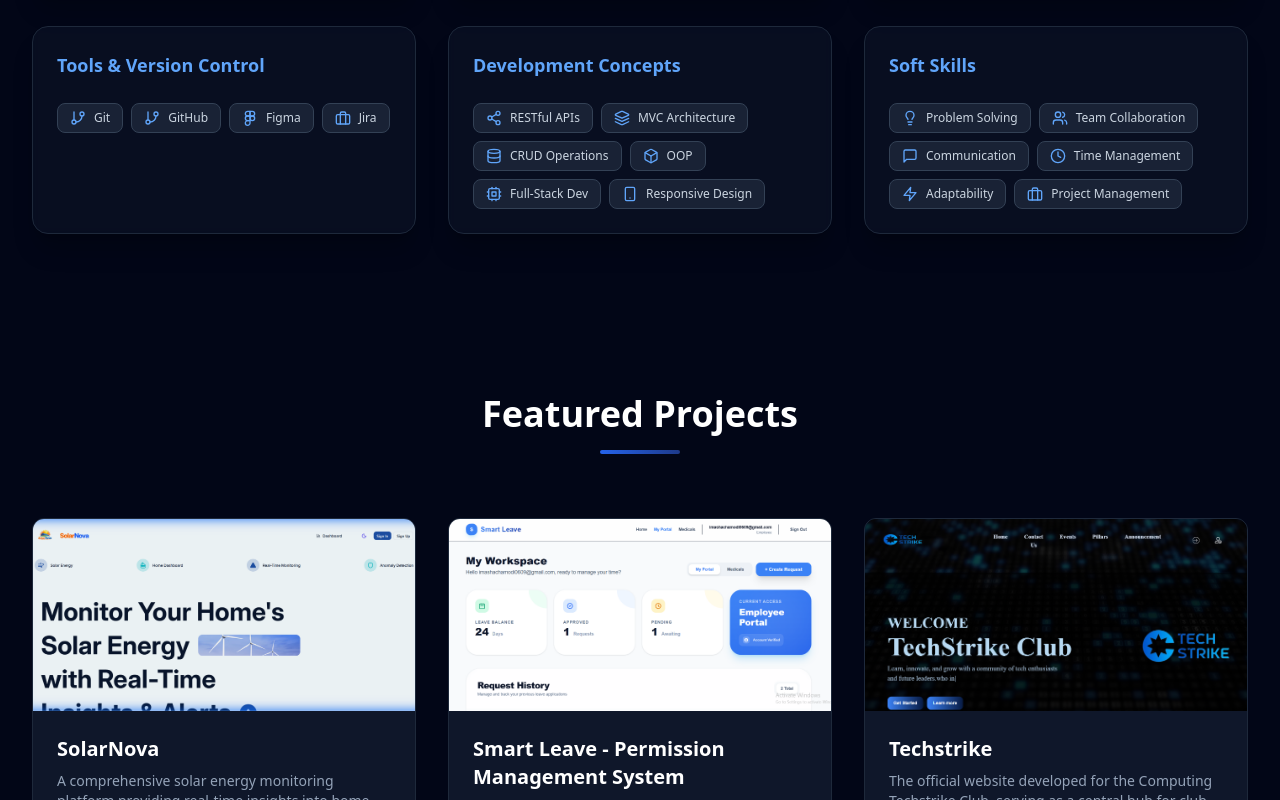
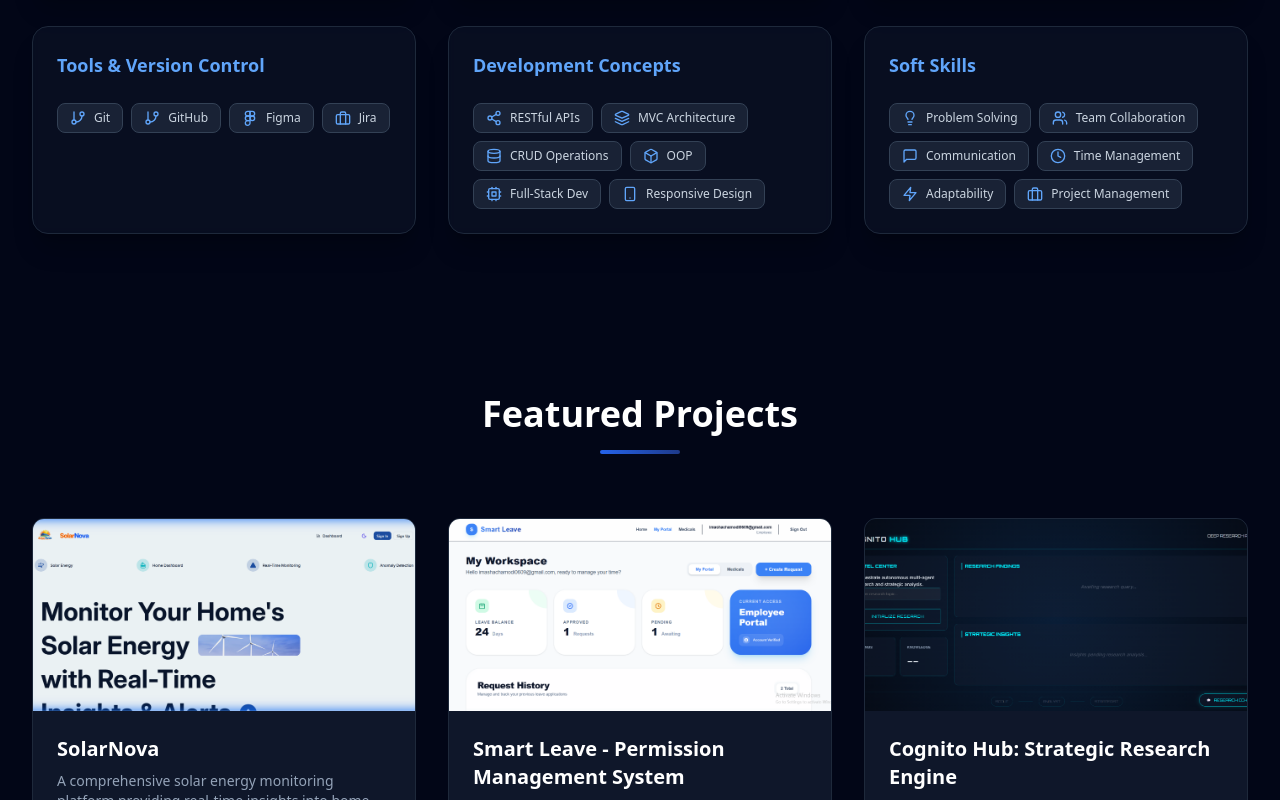
Before and after one commit to Imashaperera09/Imasha-Perera-Prortfolio, a React (Vite) app: page / in a window 1280 px wide. Shown: the part 2000-2800 px from the top of the page. Built offline with nearby package versions, Linux system fonts and the light colour scheme.

Commit message:
add project

```diff
--- a/src/components/Projects.jsx
+++ b/src/components/Projects.jsx
@@ -5,6 +5,7 @@ import { Github, ExternalLink } from 'lucide-react';
 import solarnovaPreview from '../assets/solarnova_preview.png';
 import techstrikePreview from '../assets/techstrike_preview.png';
 import smartleavePreview from '../assets/smartleave_preview.png';
+import cognitoHubPreview from '../assets/cognito_hub.png';
 
 const projects = [
     {
@@ -26,6 +27,14 @@ const projects = [
         tags: ['React', '.NET Core API', 'Supabase', 'PostgreSQL'],
         github: 'https://github.com/Imashaperera09/Smart_Permission_Management_System_',
         demo: 'https://smart-permission-management-system-8s9r8osb1.vercel.app/',
+    },
+    {
+        title: 'Cognito Hub: Strategic Research Engine',
+        image: cognitoHubPreview,
+        description: 'Developed an autonomous multi-agent system using LangGraph to orchestrate specialized agents for deep-dive research, data synthesis, and automated analysis. Integrated Groq (Llama 3.3) and Tavily API to deliver high-speed, real-time web intelligence and future-proof strategic recommendations for any research topic.',
+        tags: ['Python', 'FastAPI', 'LangGraph', 'LangChain', 'Groq', 'Tavily API'],
+        github: 'https://github.com/Imashaperera09',
+        demo: 'https://multi-agent-dun.vercel.app/',
     },
     {
         title: 'Techstrike',
```
Also changed, not shown: src/assets/cognito_hub.png (added), src/components/GithubStats.jsx (added).
